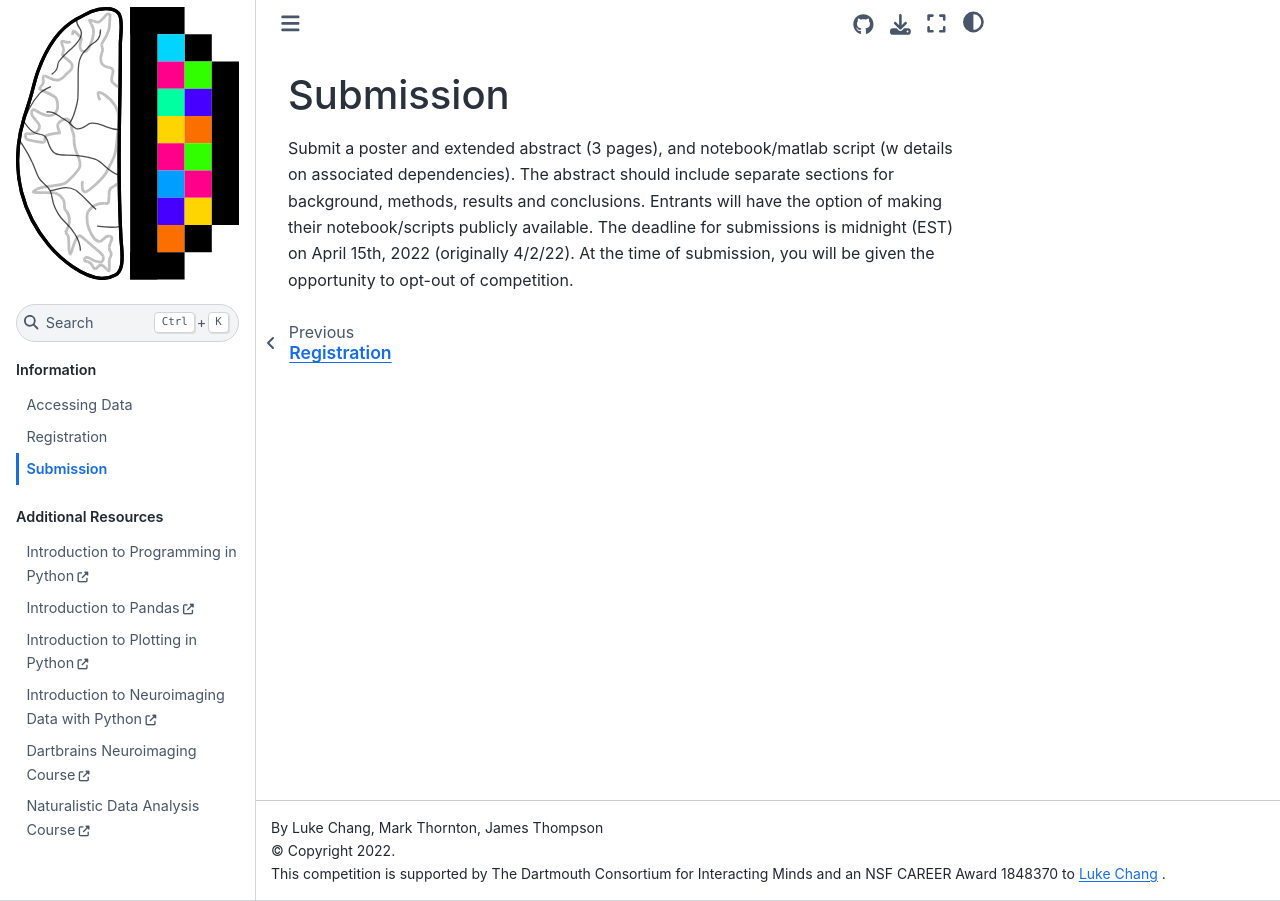
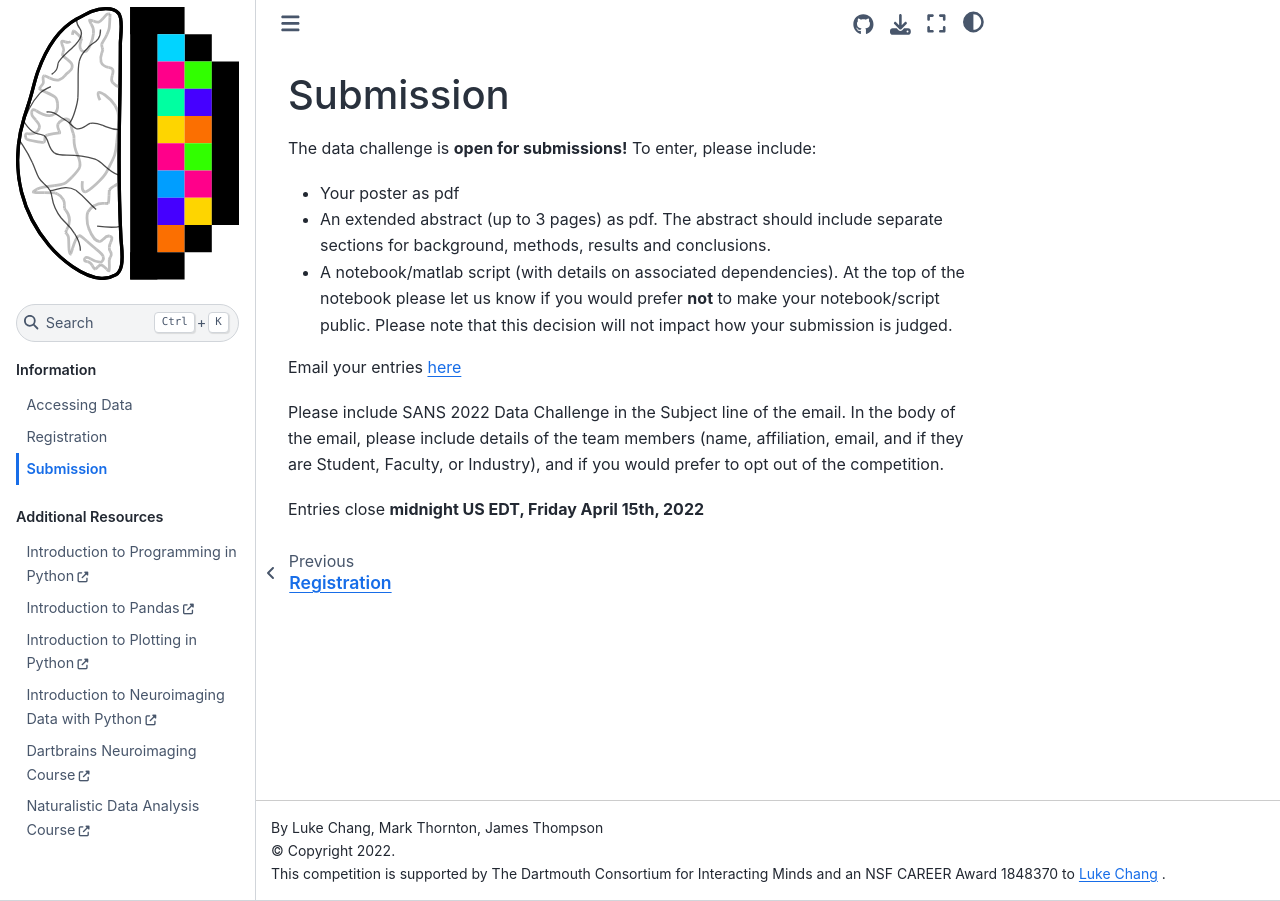
Before and after one commit to computational-san/sans_data_competition, a Jupyter Book: the page built from content/Submission.md, in a window 1280 px wide. Built offline with Jupyter Book 1.0.4 settings and Sphinx 7.4.7 and the Sphinx Book theme 1.1.4, drawn with Linux system fonts in a browser that asks for light colours.

Commit message:
Submission info

```diff
--- a/content/Submission.md
+++ b/content/Submission.md
@@ -1,2 +1,13 @@
 # Submission
-Submit a poster and extended abstract (3 pages), and notebook/matlab script (w details on associated dependencies). The abstract should include separate sections for background, methods, results and conclusions. Entrants will have the option of making their notebook/scripts publicly available. The deadline for submissions is midnight (EST) on April 15th, 2022 (originally 4/2/22). At the time of submission, you will be given the opportunity to opt-out of competition.
+The data challenge is <b>open for submissions!</b> To enter, please include:
+<ul>
+  <li> Your poster as pdf</li>
+  <li> An extended abstract (up to 3 pages) as pdf. The abstract should include separate sections for background, methods, results and conclusions.</li>
+  <li> A notebook/matlab script (with details on associated dependencies). At the top of the notebook please let us know if you would prefer <b>not</b> to make your notebook/script public. Please note that this decision will not impact how your submission is judged.</li>
+  </ul>
+
+  Email your entries <a href = "mailto: computationalsan@gmail.com">here</a>
+
+  Please include SANS 2022 Data Challenge in the Subject line of the email. In the body of the email, please include details of the team members (name, affiliation, email, and if they are Student, Faculty, or Industry), and if you would prefer to opt out of the competition.
+
+Entries close <b>midnight US EDT, Friday April 15th, 2022</b>
```
